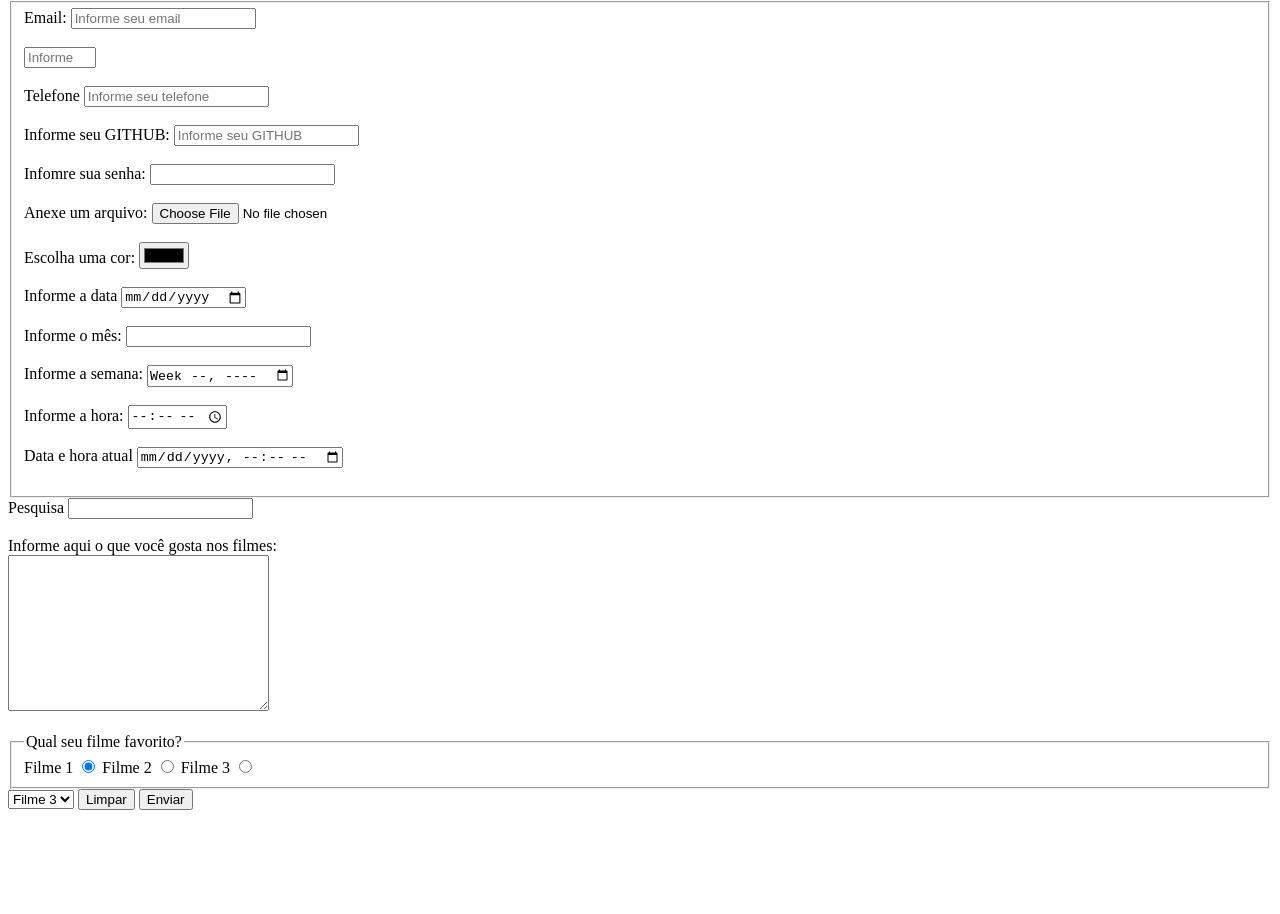
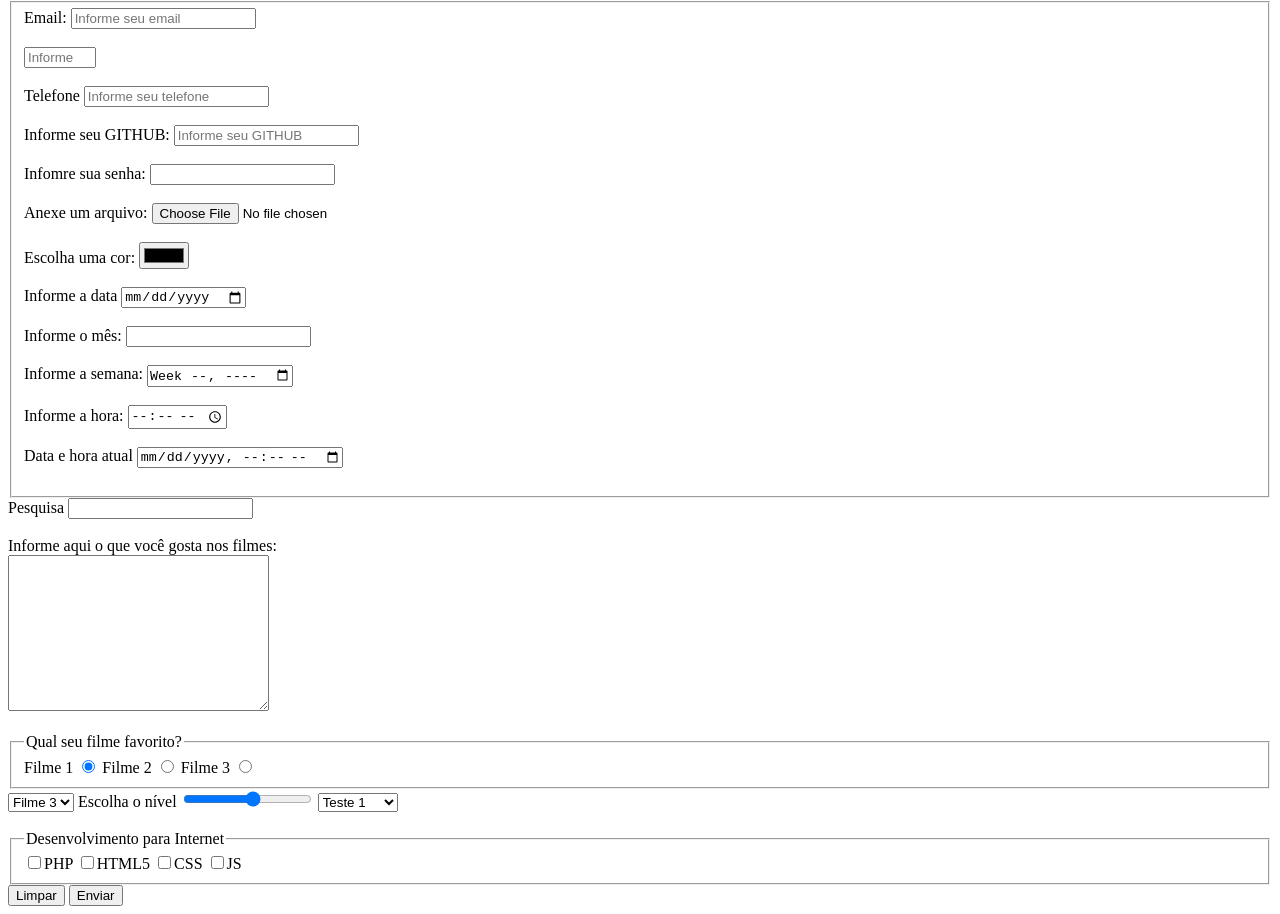
Before and after one commit to adilsondsv/projeto_sitesenhordosaneis, a plain HTML site: page contato.html in a window 1280 px wide. Shown: the part 297-1211 px from the top of the page. Before the commit the page ends 1115 px from the top, so only its background shows below. Drawn offline with Linux system fonts and the light colour scheme.

Commit message:
commit aula

```diff
--- a/contato.html
+++ b/contato.html
@@ -8,7 +8,7 @@
     <body>
        <div id="titulo_principal">
                 <h1>O senhor dos anéis - um filme massa</h1>
-                <h2 class="titulo_secundario"> Uma das trilogias mais famosas do cinema - saga cinematografica legal</h2>
+                <h2 class="titulo_secundario"> Uma das trilogias mais famosas do cinema - saga cinematografica legal pneumoultramicroscopicossili<wbr>covulcanoconiótico</h2>
             </div>
             <h2 class="titulo_secundario"> Sinopse</h2>
 
@@ -95,6 +95,30 @@
         <option selected value="filme 3">Filme 3</option>
     </select>
 
+    <label for="nivel">Escolha o nível</label>
+    <input type="range" max="10" min="1" id="nivel" name="nivel">
+
+    <select id="lista_suspensa" name="lista">
+        <optgroup label="teste de legenda no combox">
+            <option value="Teste 1">Teste 1</option>
+            <option value="Teste 2">Teste 2</option>
+            <option value="Teste 3">Teste 3</option>
+        </optgroup>
+        <optgroup label="teste de legenda no combox">
+            <option value="Teste 4">Teste 4</option>
+            <option value="Teste 5">Teste 5</option>
+            <option value="Teste 6">Teste 6</option>
+        </optgroup>
+    </select><br><br>
+
+    <fieldset>
+        <legend>Desenvolvimento para Internet</legend>
+            <label><input type="checkbox" name="php" value="php">PHP</label>
+            <label><input type="checkbox" name="html5" value="html5">HTML5</label>
+            <label><input type="checkbox" name="css" value="css">CSS</label>
+            <label><input type="checkbox" name="js" value="js">JS</label>
+    </fieldset>
+
     <button type="reset">Limpar</button>
     <button type="submit">Enviar</button>
 
```
